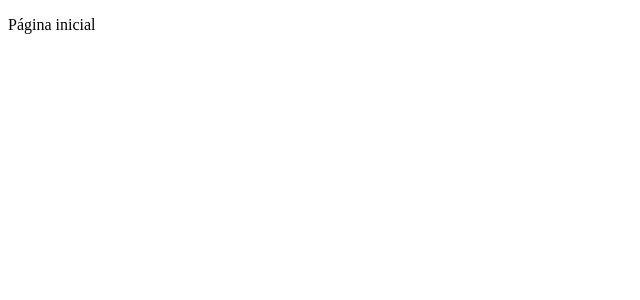
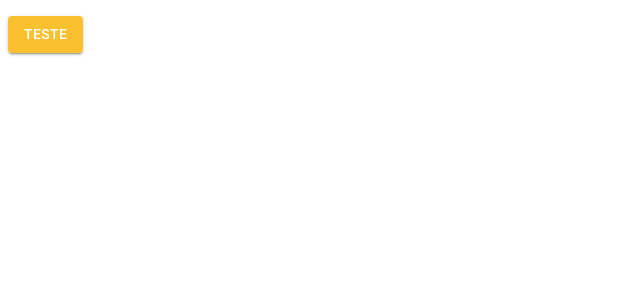
Before and after one commit to canndidojs/Cadastros, a React (Create React App) app: page /pagina-inicial in a window 1280 px wide. Shown: the top 300 px of the page, without its empty margins (0-640 px from the left). Built offline with nearby package versions, Linux system fonts and the light colour scheme.

Commit message:
feat: Adicionado tema light

```diff
--- a/package.json
+++ b/package.json
@@ -9,6 +9,10 @@
     "eject": "react-scripts eject"
   },
   "dependencies": {
+    "@emotion/react": "^11.10.6",
+    "@emotion/styled": "^11.10.6",
+    "@mui/icons-material": "^5.11.16",
+    "@mui/material": "^5.12.1",
     "react": "^17.0.2",
     "react-dom": "^17.0.2",
     "react-router-dom": "^6.10.0",
--- a/public/index.html
+++ b/public/index.html
@@ -7,6 +7,9 @@
   <meta name="viewport" content="width=device-width, initial-scale=1" />
   <meta name="theme-color" content="#000000" />
   <link rel="apple-touch-icon" href="%PUBLIC_URL%/logo192.png" />
+  <link rel="stylesheet" href="https://fonts.googleapis.com/css?family=Roboto:300,400,500,700&display=swap" />
+  <link rel="stylesheet" href="https://fonts.googleapis.com/icon?family=Material+Icons" />
+
 
   <title>Cadastros</title>
   <meta name="description" content="Cadastros básicos" />
--- a/src/App.tsx
+++ b/src/App.tsx
@@ -1,10 +1,15 @@
 import { BrowserRouter } from "react-router-dom";
 import { AppRoutes } from "./routes";
 
+import { ThemeProvider } from '@mui/material'
+import { LightTheme } from "./shared/themes";
+
 export const App = () => {
   return (
-    <BrowserRouter>
-      <AppRoutes />
-    </BrowserRouter>
+    <ThemeProvider theme={LightTheme}>
+      <BrowserRouter>
+        <AppRoutes />
+      </BrowserRouter>
+    </ThemeProvider>
   );
 }
--- a/src/routes/index.tsx
+++ b/src/routes/index.tsx
@@ -1,10 +1,11 @@
+import { Button } from '@mui/material';
 import { Routes, Route, Navigate } from 'react-router-dom'
 
 export const AppRoutes = () => {
 
     return(
         <Routes>
-            <Route path="/pagina-inicial" element={<p>Página inicial</p>} />
+            <Route path="/pagina-inicial" element={<p><Button variant='contained' color='primary'>Teste</Button></p>} />
             /** Não cair para tela em branco sem sentido, sempre buscar a página inicial caso for digitado algo diferente na url. */
 
             <Route path="*" element={<Navigate to="/pagina-inicial" />} />
--- a/src/shared/themes/index.ts
+++ b/src/shared/themes/index.ts
@@ -1 +1 @@
-export { };
+export * from './light';
--- /dev/null
+++ b/src/shared/themes/light.ts
@@ -0,0 +1,24 @@
+import { createTheme } from '@mui/material'
+import { cyan, yellow } from '@mui/material/colors';
+import { create } from 'domain'
+
+export const LightTheme = createTheme({
+    palette: {
+        primary: {
+            main: yellow[700],
+            dark: yellow[800],
+            light: yellow[500],
+            contrastText: '#ffffff',
+        },
+        secondary: {
+            main: cyan[500],
+            dark: cyan[400],
+            light: cyan[300],
+            contrastText: '#ffffff',
+        },
+        background: {
+            default: '#f7f6f3',
+            paper: '#ffffff',
+        }
+    }
+});
```
Also changed, not shown: 1 other file (tests, documents, lock files or other folders).
